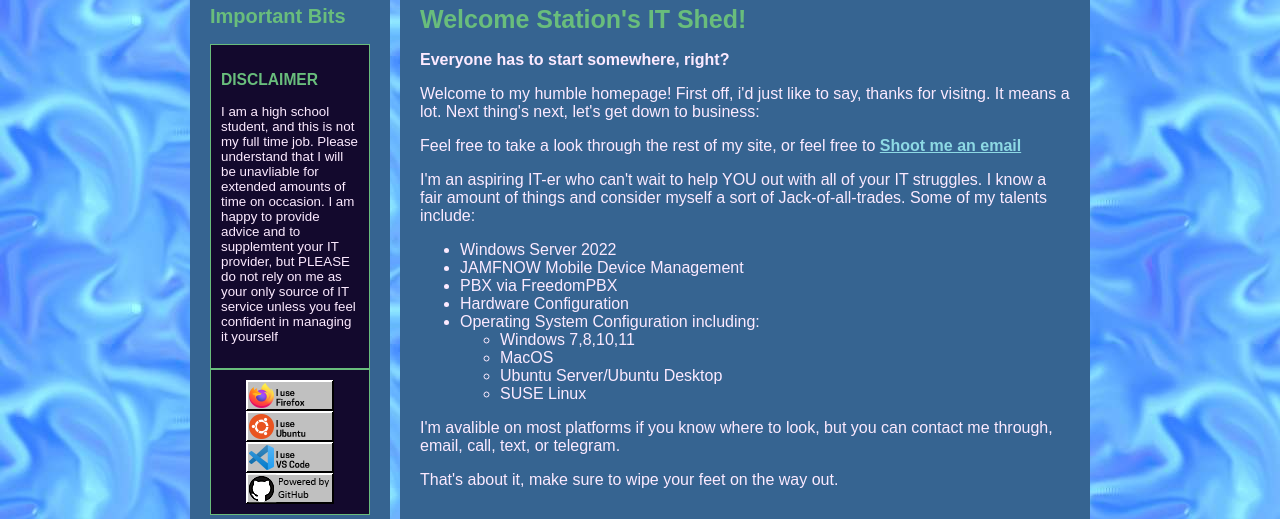
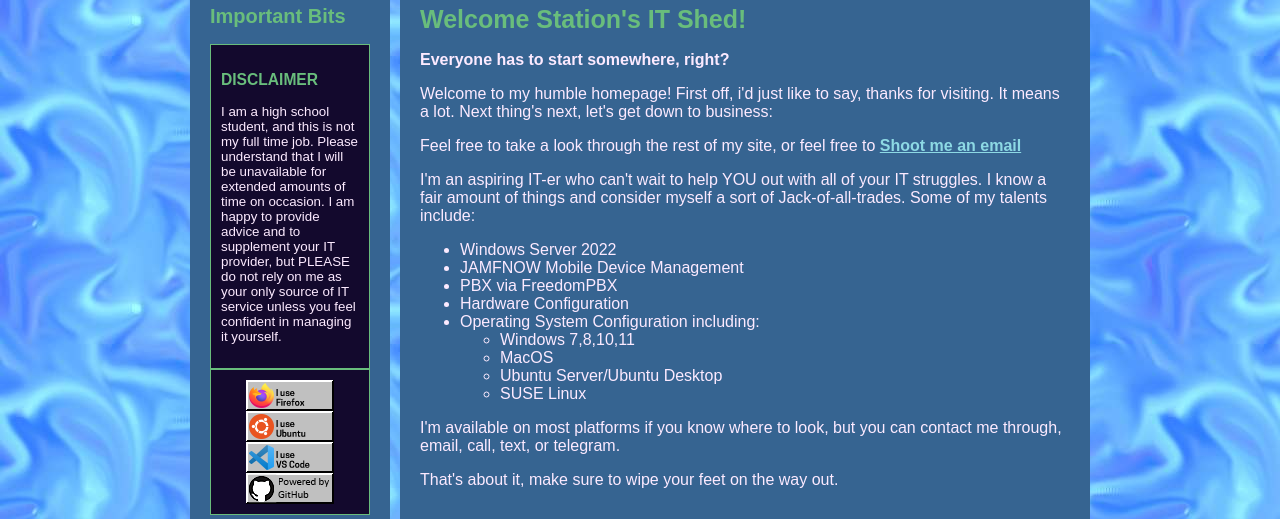
Before and after one commit to stationswift001/stationconsultng, a plain HTML site: page index.html in a window 1280 px wide. Shown: the part 232-751 px from the top of the page. Drawn offline with Linux system fonts and the light colour scheme; a web font is replaced by a local one.

Commit message:
yeah so i cant spell apparently

```diff
--- a/index.html
+++ b/index.html
@@ -35,7 +35,7 @@
                     </div>-->
                     <div class="box">
                         <h3>DISCLAIMER</h3>
-                        <p>I am a high school student, and this is not my full time job. Please understand that I will be unavliable for extended amounts of time on occasion. I am happy to provide advice and to supplemtent your IT provider, but PLEASE do not rely on me as your only source of IT service unless you feel confident in managing it yourself</p>
+                        <p>I am a high school student, and this is not my full time job. Please understand that I will be unavailable for extended amounts of time on occasion. I am happy to provide advice and to supplement your IT provider, but PLEASE do not rely on me as your only source of IT service unless you feel confident in managing it yourself.</p>
                     </div>
                     <div class="box2">
                         <img style="display: block; margin-left: auto; margin-right: auto;" src="./imgs/ff.png"></img>
@@ -47,7 +47,7 @@
                 <main>
                     <h1>Welcome Station's IT Shed!</h1>
                     <p><strong>Everyone has to start somewhere, right?</strong></p>
-                    <p>Welcome to my humble homepage! First off, i'd just like to say, thanks for visitng. It means a lot. Next thing's next, let's get down to business:</p>
+                    <p>Welcome to my humble homepage! First off, i'd just like to say, thanks for visiting. It means a lot. Next thing's next, let's get down to business:</p>
                     <p>Feel free to take a look through the rest of my site, or feel free to <a href="mailto:miles.ottinger@icloud.com?subject=Station's IT Shed Inquiry">Shoot me an email</a></p>
                     <p>I'm an aspiring IT-er who can't wait to help YOU out with all of your IT struggles. I know a fair amount of things and consider myself a sort of Jack-of-all-trades. Some of my talents include:</p>
                         <ul>
@@ -64,7 +64,7 @@
                                 </ul>
                             </li>
                         </ul>
-                    <p>I'm avalible on most platforms if you know where to look, but you can contact me through, email, call, text, or telegram.</p>
+                    <p>I'm available on most platforms if you know where to look, but you can contact me through, email, call, text, or telegram.</p>
                     <!--LINK THE CONTACT METHODS!!!-->
 
                     <p>That's about it, make sure to wipe your feet on the way out.</p>
```
Also changed, not shown: contact.html (+1 -1 lines), rates.html (+1 -1 lines), region.html (+1 -1 lines).
